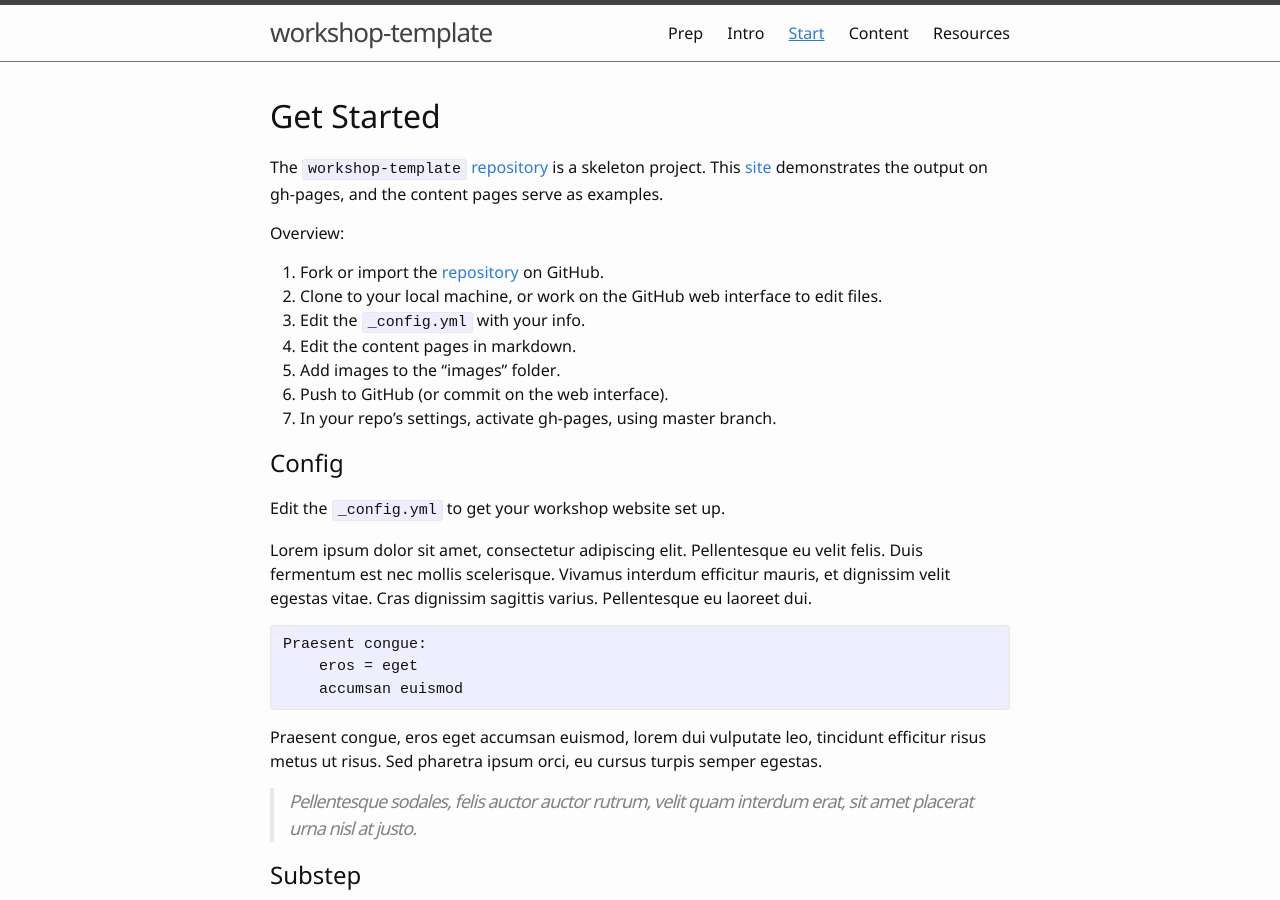
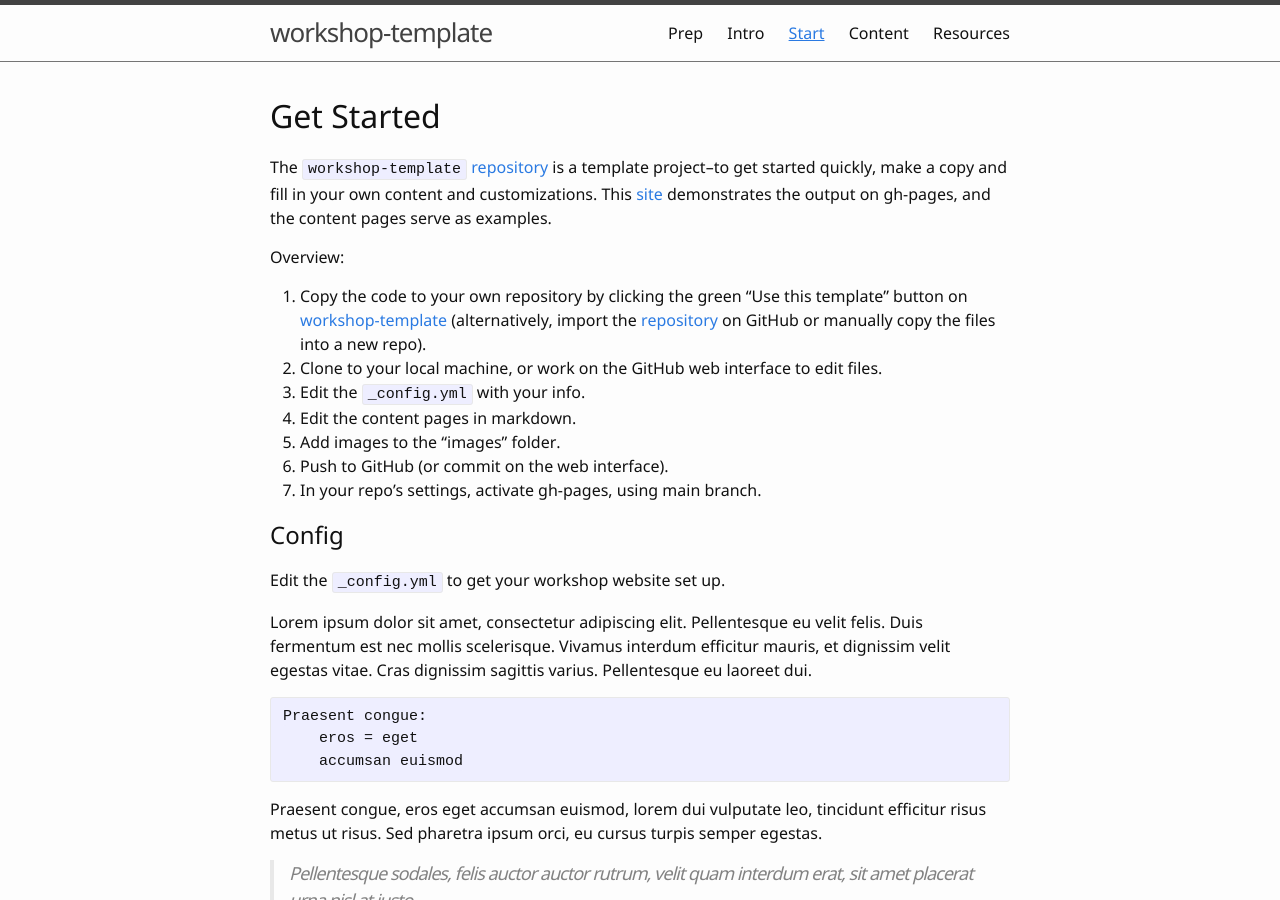
Before and after one commit to evanwill/workshop-template, a Jekyll site: the page built from 2-lesson.md, in a window 1280 px wide and 900 px high. Built offline with Jekyll 4.4.1, drawn with Linux system fonts in a browser that asks for light colours.

Commit message:
update documentation

```diff
--- a/2-lesson.md
+++ b/2-lesson.md
@@ -5,18 +5,18 @@ nav: true
 
 # Get Started
 
-The `workshop-template` [repository](https://github.com/evanwill/workshop-template) is a skeleton project.
+The `workshop-template` [repository](https://github.com/evanwill/workshop-template) is a template project--to get started quickly, make a copy and fill in your own content and customizations.
 This [site](https://evanwill.github.io/workshop-template/) demonstrates the output on gh-pages, and the content pages serve as examples.
 
 Overview:
 
-1. Fork or import the [repository](https://github.com/evanwill/workshop-template) on GitHub.
+1. Copy the code to your own repository by clicking the green "Use this template" button on [workshop-template](https://github.com/evanwill/workshop-template) (alternatively, import the [repository](https://github.com/evanwill/workshop-template) on GitHub or manually copy the files into a new repo).
 2. Clone to your local machine, or work on the GitHub web interface to edit files.
 3. Edit the `_config.yml` with your info.
 4. Edit the content pages in markdown.
 5. Add images to the "images" folder.
 5. Push to GitHub (or commit on the web interface).
-6. In your repo's settings, activate gh-pages, using master branch.
+6. In your repo's settings, activate gh-pages, using main branch.
 
 ## Config
 
```
Also changed, not shown: README.md.
